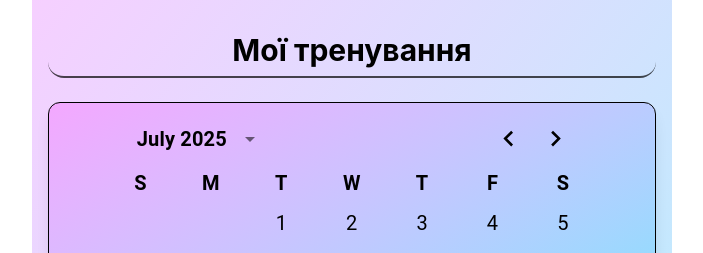
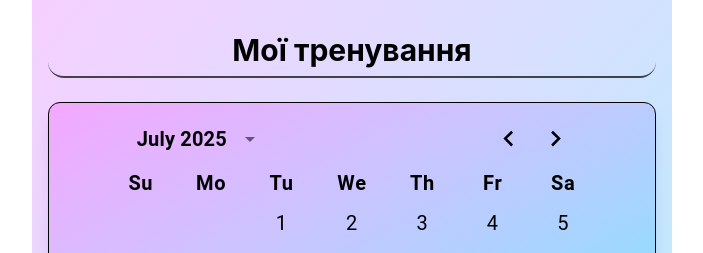
Before and after one commit to Riksev/physical-exercises-manager, a React (Vite) app: page / in a window 1280 px wide. Shown: the top 253 px of the page, without its empty margins (288-991 px from the left). Built offline with nearby package versions, Linux system fonts and the light colour scheme.

Commit message:
fixed localization

```diff
--- a/src/components/workouts/Workouts.tsx
+++ b/src/components/workouts/Workouts.tsx
@@ -12,7 +12,10 @@ import Workout from './Workout'
 import { useAppSelector } from '../../app/hooks'
 import Box from '@mui/material/Box'
 import dayjs, { Dayjs } from 'dayjs'
-import { enUS, ruRU, ukUA } from '@mui/x-date-pickers/locales'
+import 'dayjs/locale/uk'
+import 'dayjs/locale/en'
+import 'dayjs/locale/ru'
+import { enUS, ukUA, ruRU } from '@mui/x-date-pickers/locales'
 
 interface IWorkoutsProps {
    filteredWorkouts: IWorkout[]
@@ -46,7 +49,7 @@ const Workouts = ({
       for (const lang of browserLangs) {
          const baseLang = lang.split('-')[0]
 
-         if (baseLang === 'uk') {
+         if (baseLang.includes('uk')) {
             return {
                dayjsLocale: 'uk',
                muiLocaleText:
@@ -54,11 +57,20 @@ const Workouts = ({
                      .localeText,
             }
          }
-         if (baseLang === 'ru') {
+         if (baseLang.includes('ru')) {
             return {
                dayjsLocale: 'ru',
                muiLocaleText:
                   ruRU.components.MuiLocalizationProvider.defaultProps
+                     .localeText,
+            }
+         }
+
+         if (baseLang.includes('en')) {
+            return {
+               dayjsLocale: 'en',
+               muiLocaleText:
+                  enUS.components.MuiLocalizationProvider.defaultProps
                      .localeText,
             }
          }
@@ -266,6 +278,14 @@ const Workouts = ({
                   <DateCalendar
                      value={date}
                      onChange={(newDate) => setDate(newDate)}
+                     dayOfWeekFormatter={(day) => {
+                        return day
+                           .toDate()
+                           .toLocaleDateString(localeInfo.dayjsLocale, {
+                              weekday: 'short',
+                           })
+                           .slice(0, 2)
+                     }}
                      slots={{
                         day: (dayProps) => (
                            <CustomDay
--- a/src/index.css
+++ b/src/index.css
@@ -274,7 +274,7 @@ html,
    .MuiPickersDay-root,
    .MuiDayCalendar-weekDayLabel,
    .MuiPickersCalendarHeader-label {
-      @apply !text-base !text-black sm:!text-lg md:!text-xl;
+      @apply !text-base !text-black capitalize sm:!text-lg md:!text-xl;
    }
 
    .MuiPickersCalendarHeader-label,
```
